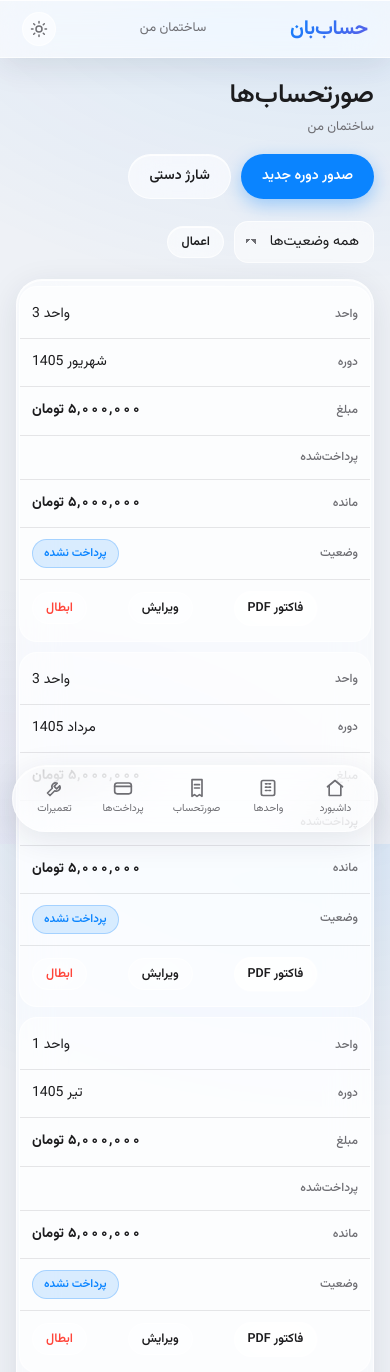
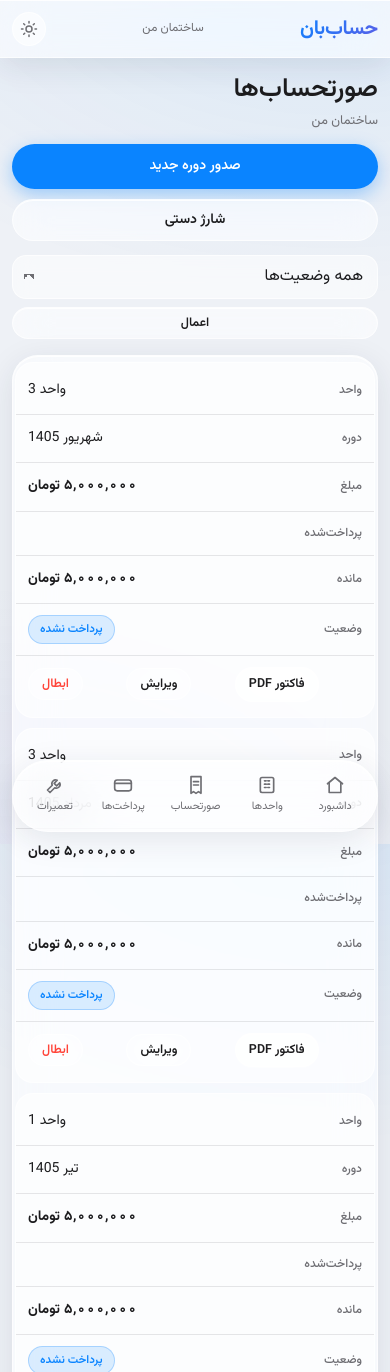
Before and after one commit to amirHosseinM-7/hesabban, a Django app: page /billing/buildings/4/charges/ in a window 390 px wide. Shown: the top 1372 px of the page. Run offline with Django 5.2, Linux system fonts and the light colour scheme; data comes from the database, SQL or seed files in the repository; data that the repository does not hold is empty.

Commit message:
Make the interface responsive for mobile screens

```diff
--- a/static/css/app.css
+++ b/static/css/app.css
@@ -138,6 +138,8 @@ h1 { font-size: 26px; } h2 { font-size: 19px; } h3 { font-size: 16px; }
 .content { grid-area: content; padding: 28px 30px 60px; max-width: 1200px; width: 100%; margin: 0 auto; }
 .page-head { display: flex; align-items: center; justify-content: space-between; gap: 14px; margin-bottom: 22px; flex-wrap: wrap; }
 .page-head p { margin: 2px 0 0; color: var(--ink-2); font-size: 13px; }
+.page-actions { display: flex; flex-wrap: wrap; gap: 10px; }
+.card-actions { display: flex; flex-wrap: wrap; gap: 8px; }
 
 .card { border-radius: var(--radius-lg); padding: 20px 22px; margin-bottom: 20px; }
 .card-title { display: flex; align-items: center; justify-content: space-between; margin-bottom: 14px; }
@@ -345,3 +347,59 @@ table.table tr:last-child td { border-bottom: 0; }
   .modal-overlay.open .modal { transform: translateY(0); }
   .modal-overlay:not(.open) .modal { transform: translateY(40px); }
 }
+
+/* ============================================================
+   Mobile-first refinements (phones + small handhelds)
+   ============================================================ */
+@media (max-width: 640px) {
+  /* Prevent the iOS/Android auto-zoom when a form field is focused. */
+  input, select, textarea { font-size: 16px; }
+
+  /* Smaller vertical rhythm for narrow screens. */
+  .content { padding: 14px 12px 112px; }
+  .page-head { margin-bottom: 14px; gap: 10px; }
+
+  /* Page header actions stack below the title, full width. */
+  .page-actions { flex-direction: column; align-items: stretch; width: 100%; }
+  .page-actions .btn { width: 100%; justify-content: center; }
+
+  /* Summary cards: force a single comfortable column. */
+  .stat-grid { grid-template-columns: 1fr; gap: 12px; }
+  .stat { padding: 14px 16px; }
+  .stat .stat-value { font-size: 21px; }
+
+  /* Monthly chart: let the 12 columns scroll horizontally instead of
+     crushing the bars, and shorten the nesting card. */
+  .chart { min-width: 540px; overflow-x: auto; }
+  .chart-legend { flex-wrap: wrap; }
+
+  /* Filter toolbars stack as full-width rows on phones. */
+  .filters { flex-direction: column; align-items: stretch; gap: 8px; }
+  .filters select, .filters input, .filters .btn { width: 100%; }
+  .filters .btn { justify-content: center; }
+
+  /* Unit/resident rows: let actions wrap under the label instead of
+     overflowing off-screen. */
+  .row { flex-wrap: wrap; }
+  .row .row-side { flex-wrap: wrap; }
+  .row .row-title { font-size: 15px; }
+
+  /* Card inline actions wrap cleanly. */
+  .card-actions { flex-direction: column; align-items: stretch; gap: 8px; }
+  .card-title { flex-wrap: wrap; gap: 8px; }
+
+  /* Keep the centered building name from colliding with the theme
+     toggle on very small screens. */
+  .topbar { gap: 8px; padding: 0 12px; }
+  .topbar-building { font-size: 12px; }
+
+  /* A roomier, thumb-friendly sticky bottom tab bar. */
+  .tabbar { padding: 10px; gap: 4px; }
+  .tabbar a { font-size: 11px; min-width: 62px; }
+}
+
+/* The sticky bottom bar reserves space; on very short screens keep
+   content from hiding behind it. */
+@media (max-height: 560px) and (max-width: 960px) {
+  .content { padding-bottom: 128px; }
+}
--- a/templates/buildings/dashboard.html
+++ b/templates/buildings/dashboard.html
@@ -4,7 +4,7 @@
 {% block content %}
 <div class="page-head">
   <div><h1>{{ building.name }}</h1><p>صورتحساب سالانه ساختمان</p></div>
-  <div style="display:flex; gap:10px;">
+  <div class="page-actions">
     <a class="btn" href="{% url 'billing' building.pk %}">صدور صورتحساب ماهانه</a>
     <a class="btn btn-primary" href="{% url 'unit_list' building.pk %}">واحدها</a>
   </div>
--- a/templates/buildings/unit_list.html
+++ b/templates/buildings/unit_list.html
@@ -10,7 +10,7 @@
 <div class="card glass">
   <div class="card-title">
     <h2>واحد {{ unit.number }} <small style="color:var(--ink-2); font-weight:400;">· {{ unit.area|fa }} متر{% if unit.parking_count %} · پارکینگ {{ unit.parking_count|fa }}{% endif %}{% if unit.storage_count %} · انباری {{ unit.storage_count|fa }}{% endif %}</small></h2>
-    <div style="display:flex; gap:8px;">
+    <div class="card-actions">
       <button class="btn btn-sm" hx-get="{% url 'unit_edit' unit.pk %}" hx-target="#modal-content">ویرایش</button>
       <button class="btn btn-sm btn-primary" hx-get="{% url 'resident_create' unit.pk %}" hx-target="#modal-content">ساکن جدید</button>
     </div>
--- a/templates/charges/charge_list.html
+++ b/templates/charges/charge_list.html
@@ -4,7 +4,7 @@
 {% block content %}
 <div class="page-head">
   <div><h1>صورتحساب‌ها</h1><p>{{ building.name }}</p></div>
-  <div style="display:flex; gap:10px;">
+  <div class="page-actions">
     <a class="btn btn-primary" href="{% url 'billing' building.pk %}">صدور دوره جدید</a>
     <button class="btn" hx-get="{% url 'charge_create' building.pk %}" hx-target="#modal-content">شارژ دستی</button>
   </div>
--- a/templates/expenses/expense_list.html
+++ b/templates/expenses/expense_list.html
@@ -4,7 +4,7 @@
 {% block content %}
 <div class="page-head">
   <div><h1>هزینه‌های ساختمان</h1><p>{{ building.name }}</p></div>
-  <div style="display:flex; gap:10px;">
+  <div class="page-actions">
     <a class="btn" href="{% url 'expenses_xlsx' building.pk %}">خروجی اکسل</a>
     <button class="btn btn-primary" hx-get="{% url 'expense_create' building.pk %}" hx-target="#modal-content">هزینه جدید</button>
   </div>
```
